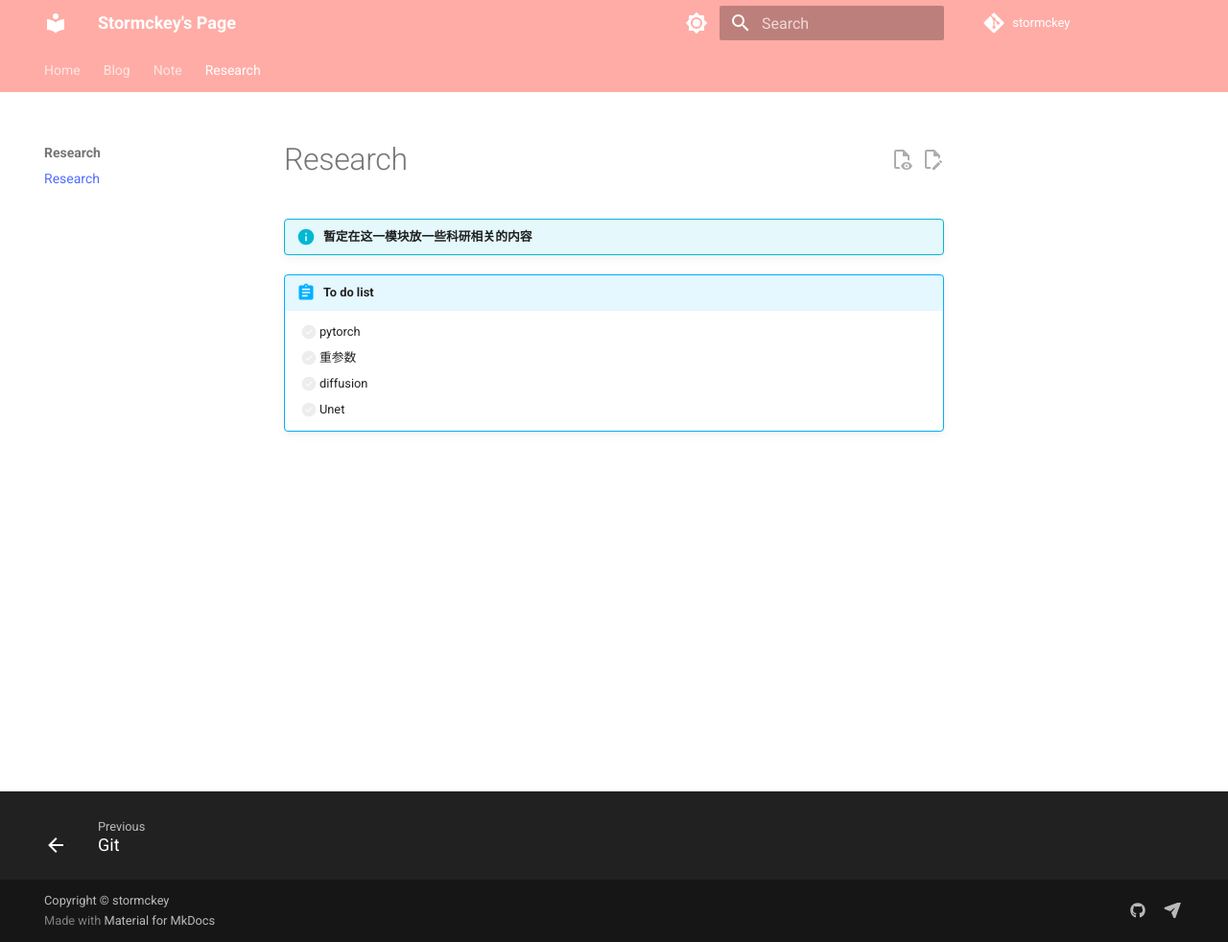
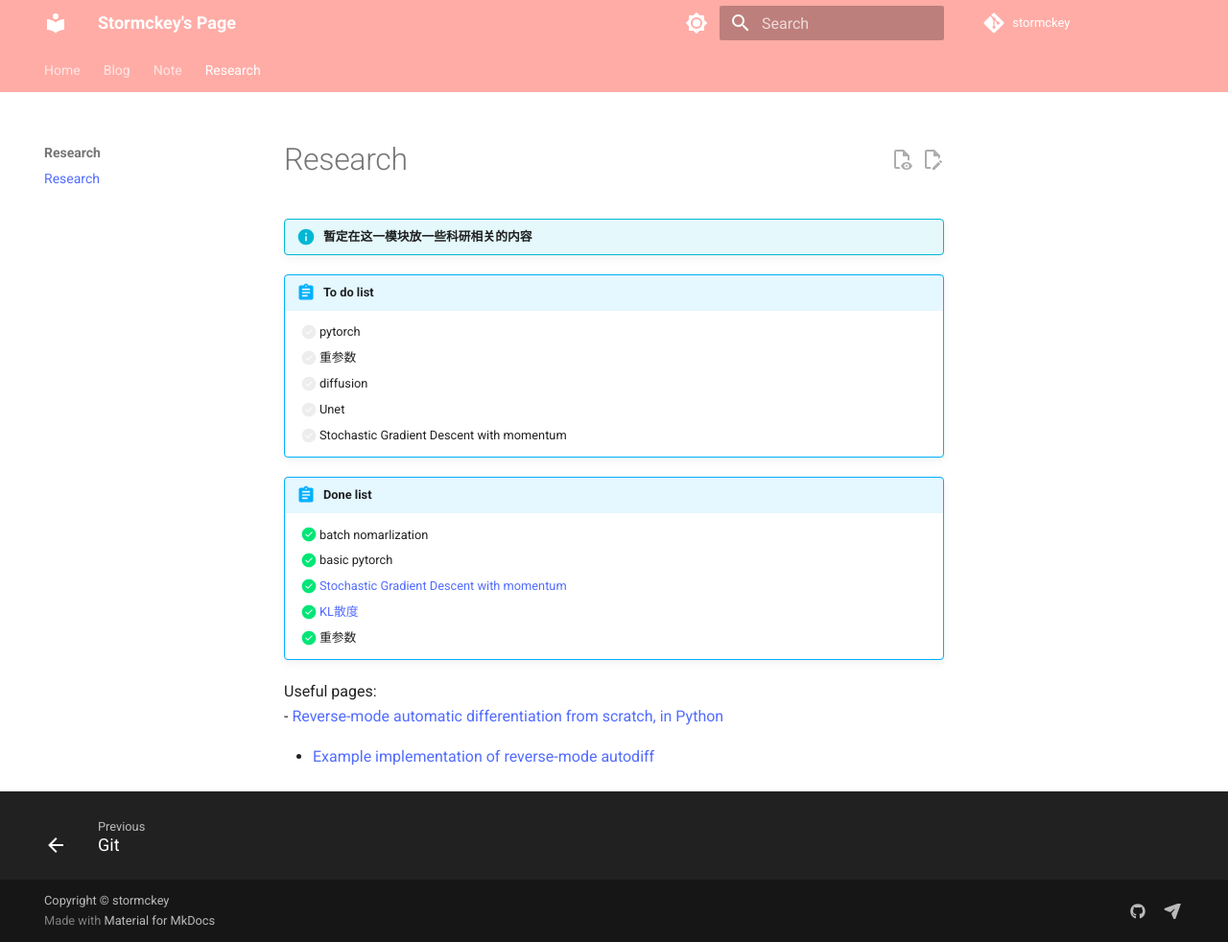
Before and after one commit to stormckey/stormckey.github.io, an MkDocs documentation site: the page built from docs/Research/index.md, in a window 1280 px wide and 982 px high. Shown: the whole window at 96% size. Built offline with MkDocs 1.6.1 and Material for MkDocs 9.7.7, drawn with Linux system fonts in a browser that asks for light colours; comment, search, counter and statistics services are not loaded.

Commit message:
Add Research module

```diff
--- a/docs/Research/index.md
+++ b/docs/Research/index.md
@@ -7,3 +7,18 @@
     - [ ] 重参数
     - [ ] diffusion
     - [ ] Unet
+    - [ ] Stochastic Gradient Descent with momentum
+
+
+
+!!! abstract "Done list"
+    - [x] batch nomarlization
+    - [x] basic pytorch
+    - [x] [Stochastic Gradient Descent with momentum](https://towardsdatascience.com/stochastic-gradient-descent-with-momentum-a84097641a5d)
+    - [x] [KL散度](https://www.bilibili.com/video/BV1JY411q72n/?spm_id_from=333.337.search-card.all.click&vd_source=3bf0a9181b6c28910c810d7e49b5e64c)
+    - [x] 重参数
+
+Useful pages:
+- [Reverse-mode automatic differentiation from scratch, in Python](https://sidsite.com/posts/autodiff/)
+
+- [Example implementation of reverse-mode autodiff](https://colab.research.google.com/drive/1VpeE6UvEPRz9HmsHh1KS0XxXjYu533EC#scrollTo=erjC686T4S4c)
```
